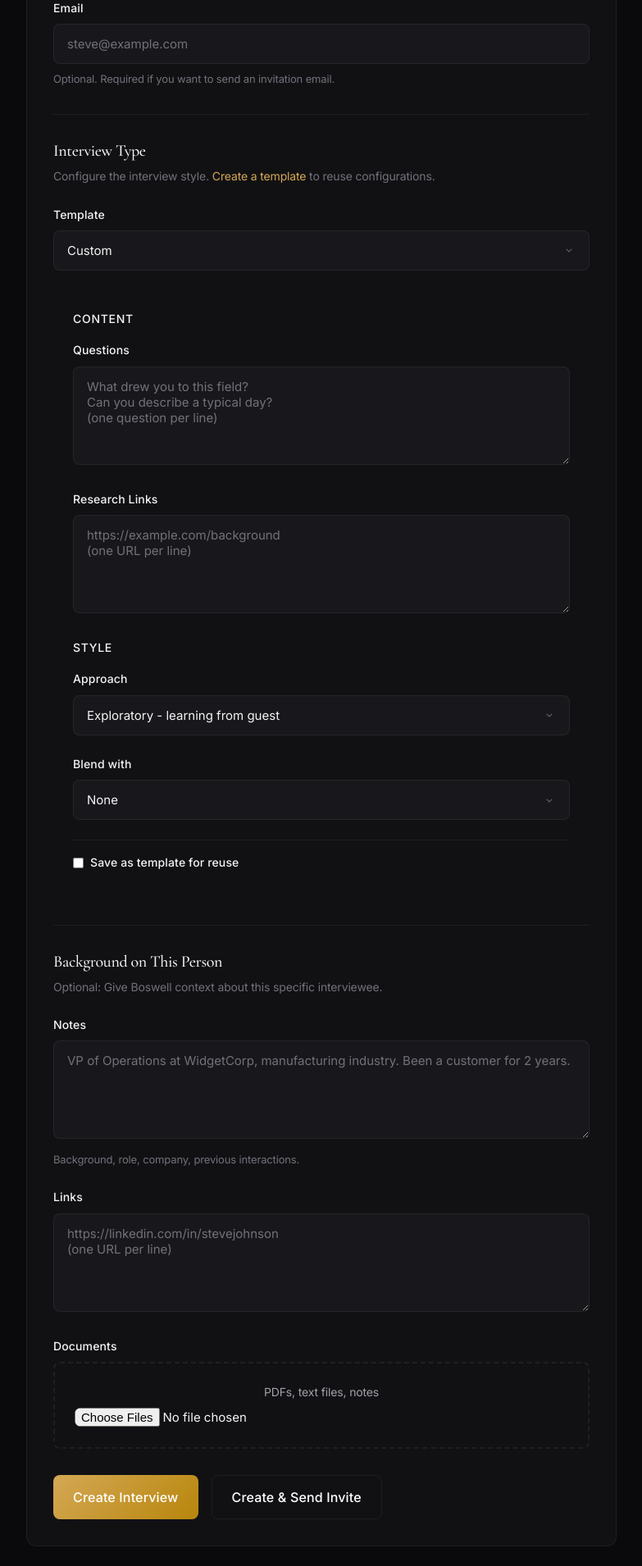
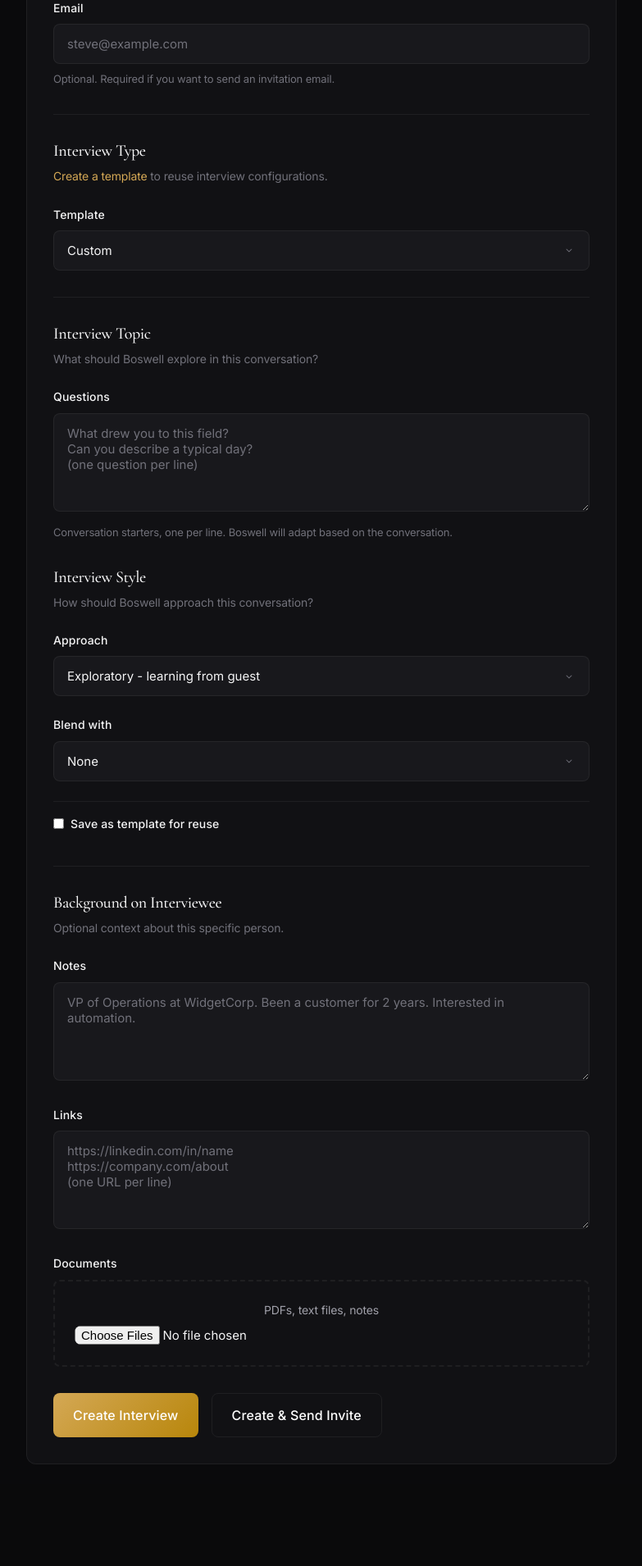
Before and after one commit to nraford7/boswell, a FastAPI app: template src/boswell/server/templates/admin/interview_new.html in a window 1280 px wide. Shown: the part 436-2346 px from the top of the page at 82% size, without its empty margins (32-815 px from the left). After the commit the page ends 2222 px from the top, so only its background shows below. Run offline with FastAPI, Linux system fonts and the light colour scheme; the template is opened without the code that fills it, so the values that code supplies are empty; parts of the project's set-up code (start-up, migrations or seed data) failed here and were passed over; some libraries are stand-ins or nearby versions.

Commit message:
refactor: reorganize interview form sections
Sections now flow as:
1. Interviewee (name, email)
2. Interview Type (template dropdown)
3. Interview Topic (questions)
4. Interview Style (only for Custom template)
5. Background on Interviewee (notes, links, documents)

Questions now always saved (not just for Custom), allowing
template override with custom questions.

Co-Authored-By: Claude Opus 4.5 <noreply@anthropic.com>

```diff
--- a/src/boswell/server/templates/admin/interview_new.html
+++ b/src/boswell/server/templates/admin/interview_new.html
@@ -22,13 +22,6 @@
     .file-upload-label { display: block; color: var(--fg-muted); font-size: 0.875rem; margin-bottom: 0.5rem; }
     .btn-group { display: flex; gap: 1rem; margin-top: 2rem; }
     .submit-btn { padding: 1rem 1.5rem; font-size: 1rem; }
-
-    /* Custom content section */
-    .custom-content { display: none; margin-top: 1.5rem; padding: 1.5rem; background: var(--bg-subtle); border-radius: var(--radius-md); }
-    .custom-content.visible { display: block; }
-    .custom-subsection { margin-bottom: 1.5rem; }
-    .custom-subsection:last-child { margin-bottom: 0; }
-    .custom-subsection-title { font-size: 0.875rem; font-weight: 500; color: var(--fg); margin-bottom: 1rem; text-transform: uppercase; letter-spacing: 0.05em; }
 
     .save-template-row { display: flex; align-items: center; gap: 0.75rem; margin-top: 1.5rem; padding-top: 1rem; border-top: 1px solid var(--border); }
     .save-template-row input[type="text"] { flex: 1; }
@@ -85,7 +78,7 @@
 
             <div class="form-section">
                 <h3 class="form-section-title">Interview Type</h3>
-                <p class="form-section-desc">{% if templates %}Choose a template or customize.{% else %}Configure the interview style. <a href="/admin/templates/new" style="color: var(--accent);">Create a template</a> to reuse configurations.{% endif %}</p>
+                <p class="form-section-desc">{% if templates %}Choose a template or customize.{% else %}<a href="/admin/templates/new" style="color: var(--accent);">Create a template</a> to reuse interview configurations.{% endif %}</p>
 
                 <div class="form-group">
                     <label for="template_id">Template</label>
@@ -100,24 +93,24 @@
                         {% endif %}
                     </select>
                 </div>
+            </div>
 
-                <div id="custom-content" class="custom-content{% if not templates %} visible{% endif %}">
-                    <div class="custom-subsection">
-                        <div class="custom-subsection-title">Content</div>
+            <hr class="form-divider">
+
+            <div class="form-section">
+                <h3 class="form-section-title">Interview Topic</h3>
+                <p class="form-section-desc">What should Boswell explore in this conversation?</p>
 
                 <div class="form-group">
                     <label for="questions_text">Questions</label>
                     <textarea id="questions_text" name="questions_text" rows="4" placeholder="What drew you to this field?&#10;Can you describe a typical day?&#10;(one question per line)"></textarea>
-                        </div>
-
-                        <div class="form-group">
-                            <label for="research_urls">Research Links</label>
-                            <textarea id="research_urls" name="research_urls" rows="2" placeholder="https://example.com/background&#10;(one URL per line)"></textarea>
+                    <p class="form-hint">Conversation starters, one per line. Boswell will adapt based on the conversation.</p>
                 </div>
             </div>
 
-                    <div class="custom-subsection">
-                        <div class="custom-subsection-title">Style</div>
+            <div id="custom-style" class="form-section{% if templates %}" style="display: none;"{% else %}"{% endif %}>
+                <h3 class="form-section-title">Interview Style</h3>
+                <p class="form-section-desc">How should Boswell approach this conversation?</p>
 
                 <div class="form-group">
                     <label for="angle">Approach</label>
@@ -147,7 +140,6 @@
                         <option value="coaching">Coaching</option>
                     </select>
                 </div>
-                    </div>
 
                 <div class="save-template-row">
                     <label>
@@ -157,23 +149,21 @@
                     <input type="text" name="new_template_name" id="new-template-name" placeholder="Template name" style="display: none;">
                 </div>
             </div>
-            </div>
 
             <hr class="form-divider">
 
             <div class="form-section">
-                <h3 class="form-section-title">Background on This Person</h3>
-                <p class="form-section-desc">Optional: Give Boswell context about this specific interviewee.</p>
+                <h3 class="form-section-title">Background on Interviewee</h3>
+                <p class="form-section-desc">Optional context about this specific person.</p>
 
                 <div class="form-group">
                     <label for="context_notes">Notes</label>
-                    <textarea id="context_notes" name="context_notes" rows="4" placeholder="VP of Operations at WidgetCorp, manufacturing industry. Been a customer for 2 years."></textarea>
-                    <p class="form-hint">Background, role, company, previous interactions.</p>
+                    <textarea id="context_notes" name="context_notes" rows="3" placeholder="VP of Operations at WidgetCorp. Been a customer for 2 years. Interested in automation."></textarea>
                 </div>
 
                 <div class="form-group">
                     <label for="context_urls">Links</label>
-                    <textarea id="context_urls" name="context_urls" rows="2" placeholder="https://linkedin.com/in/stevejohnson&#10;(one URL per line)"></textarea>
+                    <textarea id="context_urls" name="context_urls" rows="2" placeholder="https://linkedin.com/in/name&#10;https://company.com/about&#10;(one URL per line)"></textarea>
                 </div>
 
                 <div class="form-group">
@@ -196,12 +186,12 @@
 <script>
 function handleTemplateChange() {
     const templateSelect = document.getElementById('template-select');
-    const customContent = document.getElementById('custom-content');
+    const styleSection = document.getElementById('custom-style');
 
     if (templateSelect.value === '') {
-        customContent.classList.add('visible');
+        styleSection.style.display = 'block';
     } else {
-        customContent.classList.remove('visible');
+        styleSection.style.display = 'none';
     }
 }
 
```
Also changed, not shown: src/boswell/server/routes/admin.py (+16 -24 lines). Lines whose indentation alone changed are shown as unchanged.
